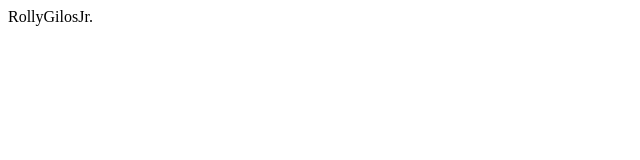
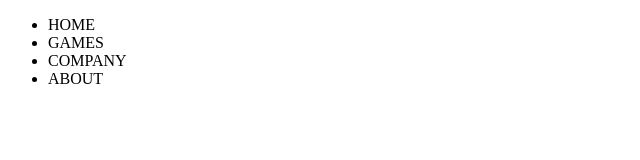
Before and after one commit to rollygilos/rollygilos.github.io, a plain HTML site: page index.html in a window 1280 px wide. Shown: the whole page, without its empty margins (0-640 px from the left). Drawn offline with Linux system fonts and the light colour scheme.

Commit message:
Update index.html

```diff
--- a/index.html
+++ b/index.html
@@ -1 +1,15 @@
-RollyGilosJr.
+<!DOCTYPE html>
+<html>
+  <head>
+    <title>HomePage</title>
+    <link rel="stylesheet" type="text/css" href="CSS/style.css">
+  </head>
+  <body>
+    <ul class="navigation">
+      <li>HOME</li>
+      <li>GAMES</li>
+      <li>COMPANY</li>
+      <li>ABOUT</li>
+    </ul>
+  </body>
+</html>
```
